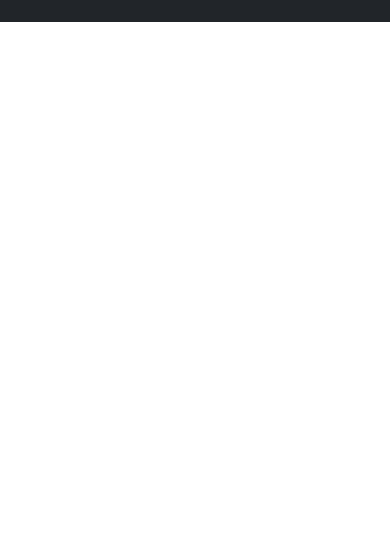
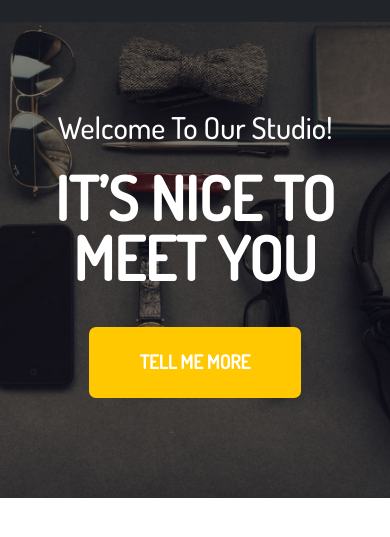
Before and after one commit to Zarina171717/startBootstrap, a plain HTML site: page index.html in a window 390 px wide. Shown: the part 63-600 px from the top of the page. Drawn offline with nearby package versions, Linux system fonts and the light colour scheme.

Commit message:
hjdksdjfhgdhjsdfnb

```diff
--- a/_welcome.sass
+++ b/_welcome.sass
@@ -1,53 +1,53 @@
 #welcome
-    // padding: 200px 0
-    // background-image: url("assets/header-bg.jpg")
-    // background-position: center center
-    // background-size: cover
-    // .box
-    //     h1
-    //         font-size: 40px
-    //         margin-top: 75px
-    //     h2
-    //         font-size: 90px
-    //         font-weight: 700
-    //         margin: 35px 0 60px
-    //     h1,h2
-    //         color: #ffff
-    //         &:hover
-    //             cursor: auto
-    //     .btn
-    //         padding: 20px 50px
-    //         color: #ffff
-    //         background-color: #ffc800
-    //         font-weight: 600
-    //         font-size: 19px
-    //         border-radius: 7px
-    //         &:hover
-    //             background-color: #d9aa00
-    //         h3
-    //             &:hover
-    //                 cursor: pointer
-    // @media (max-width: 768px)
-    //     padding: 100px 0
-    //     background-image: url("assets/header-bg.jpg")
-    //     background-position: center center
-    //     background-size: cover
-    //     .box
-    //         h1
-    //             font-size: 30px
-    //             color: #ffff
-    //             margin-top: 75px
-    //         h2
-    //             font-size: 60px
-    //             color: #ffff
-    //             font-weight: 700
-    //             margin: 25px 0 40px
-    //         .btn
-    //             padding: 20px 50px
-    //             color: #ffff
-    //             background-color: #ffc800
-    //             font-weight: 600
-    //             font-size: 19px
-    //             border-radius: 7px
-    //             &:hover
-    //                 background-color: #d9aa00
+    padding: 200px 0
+    background-image: url("assets/header-bg.jpg")
+    background-position: center center
+    background-size: cover
+    .box
+        h1
+            font-size: 40px
+            margin-top: 75px
+        h2
+            font-size: 90px
+            font-weight: 700
+            margin: 35px 0 60px
+        h1,h2
+            color: #ffff
+            &:hover
+                cursor: auto
+        .btn
+            padding: 20px 50px
+            color: #ffff
+            background-color: #ffc800
+            font-weight: 600
+            font-size: 19px
+            border-radius: 7px
+            &:hover
+                background-color: #d9aa00
+            h3
+                &:hover
+                    cursor: pointer
+    @media (max-width: 768px)
+        padding: 100px 0
+        background-image: url("assets/header-bg.jpg")
+        background-position: center center
+        background-size: cover
+        .box
+            h1
+                font-size: 30px
+                color: #ffff
+                margin-top: 75px
+            h2
+                font-size: 60px
+                color: #ffff
+                font-weight: 700
+                margin: 25px 0 40px
+            .btn
+                padding: 20px 50px
+                color: #ffff
+                background-color: #ffc800
+                font-weight: 600
+                font-size: 19px
+                border-radius: 7px
+                &:hover
+                    background-color: #d9aa00
--- a/index.html
+++ b/index.html
@@ -46,7 +46,7 @@
 
     <main>
         <section id="welcome">
-            <!-- <div class="container">
+            <div class="container">
                 <div class="row">
                     <div class="col-md-12">
                         <div class="box text-center">
@@ -60,7 +60,7 @@
                         </div>
                     </div>
                 </div>
-            </div> -->
+            </div>
         </section>
         <section id="services">
             <!-- <div class="container">
```
Also changed, not shown: style.css, 1 other file.
